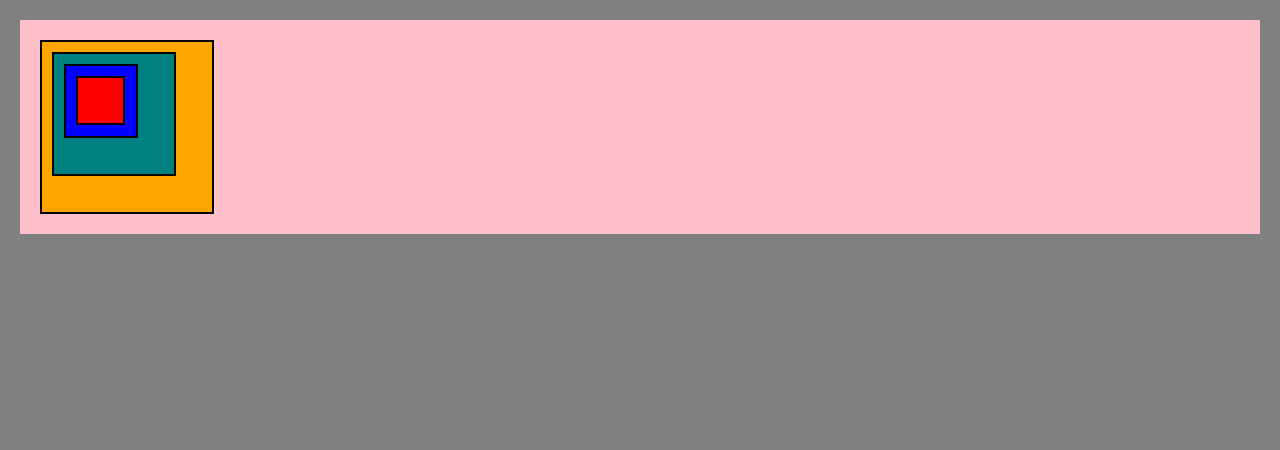
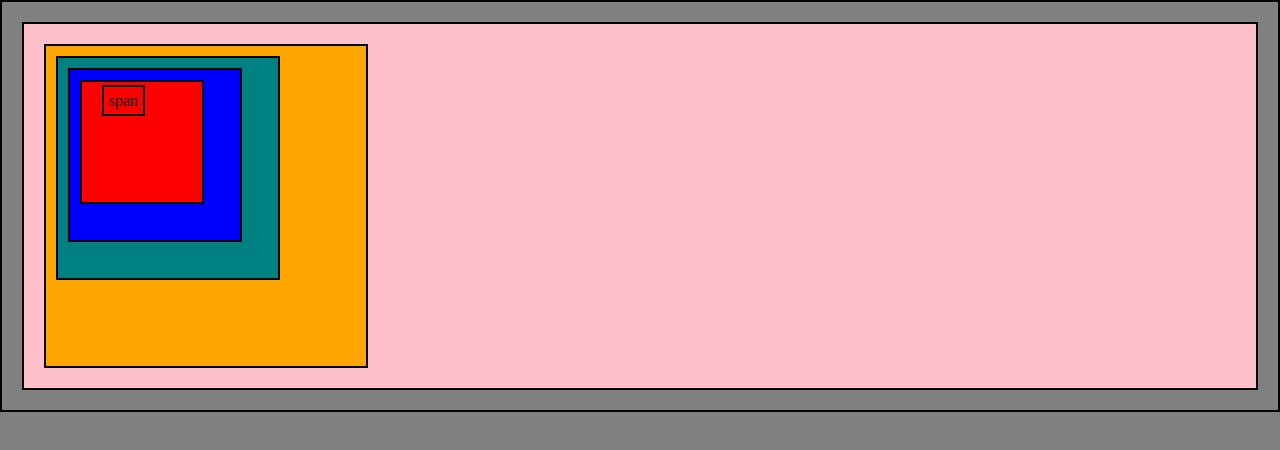
Before and after one commit to jungminji0215/study-html-css-js, a plain HTML site: page home1.html in a window 1280 px wide. Drawn offline with Linux system fonts and the light colour scheme.

```diff
--- a/home.html
+++ b/home1.html
@@ -4,6 +4,9 @@
     <meta charset="utf-8" />
     <title>study html css</title>
     <style>
+      * {
+        border: 2px solid black;
+      }
       html {
         background-color: gray;
       }
@@ -21,23 +24,27 @@
       }
       #first {
         background-color: orange;
+        width: 300px;
+        height: 300px;
+      }
+      #second {
+        background-color: teal;
+        width: 200px;
+        height: 200px;
+      }
+      #third {
+        background-color: blue;
         width: 150px;
         height: 150px;
       }
-      #second {
-        background-color: teal;
+      #fourth {
+        background-color: red;
         width: 100px;
         height: 100px;
       }
-      #third {
-        background-color: blue;
-        width: 50px;
-        height: 50px;
-      }
-      #fourth {
-        background-color: red;
-        width: 25px;
-        height: 25px;
+      #span {
+        margin: 10px;
+        padding: 5px;
       }
     </style>
   </head>
@@ -45,7 +52,9 @@
     <div id="first">
       <div id="second">
         <div id="third">
-          <div id="fourth"></div>
+          <div id="fourth">
+            <span id="span">span</span>
+          </div>
         </div>
       </div>
     </div>
```
Also changed, not shown: home2.html (added, +24 -0 lines).
